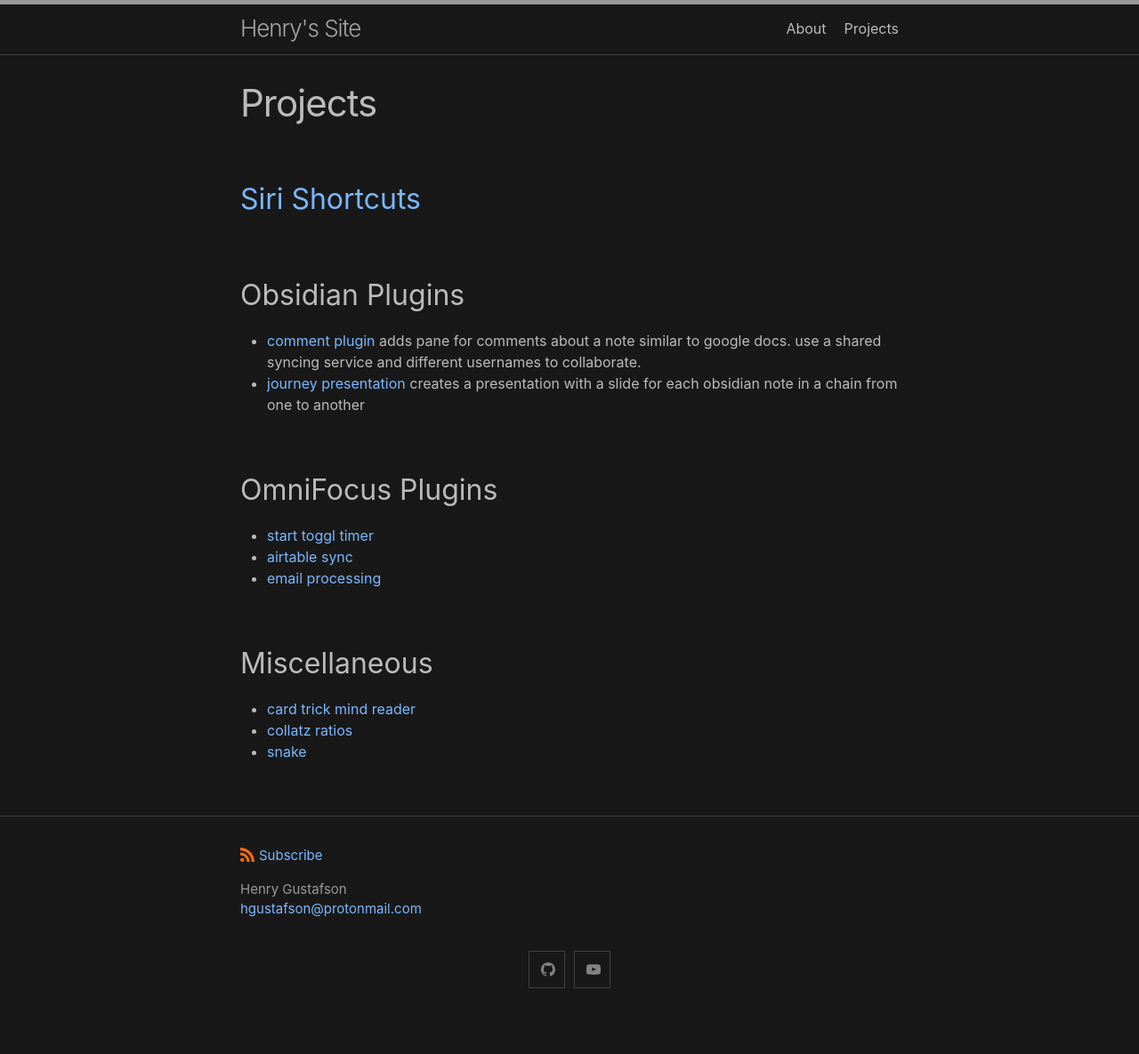
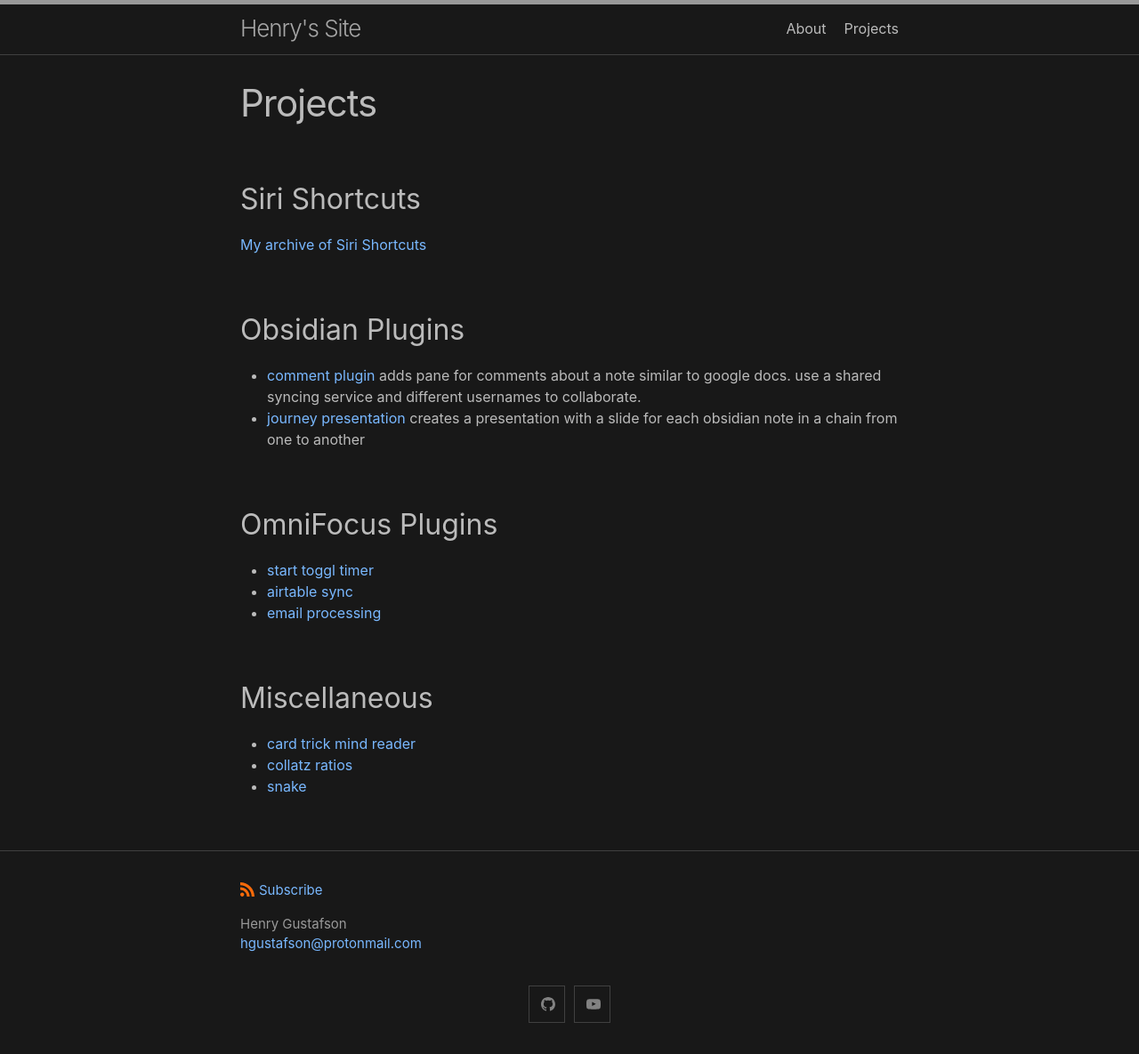
Before and after one commit to lizard-heart/lizard-heart.github.io, a Jekyll site: the page built from projects.markdown, in a window 1280 px wide. Shown: the whole page at 89% size. Built offline with Jekyll 4.4.1, drawn with Linux system fonts in a browser that asks for light colours; before the commit the page ends 1146 px from its top, so only the background shows below that.

Commit message:
Fix link to siri shortcuts

```diff
--- a/projects.markdown
+++ b/projects.markdown
@@ -3,7 +3,8 @@
 title: Projects
 permalink: /projects/
 ---
-## [Siri Shortcuts](https://lizard-heart.github.io/shortcuts/)
+## Siri Shortcuts
+[My archive of Siri Shortcuts](https://lizard-heart.github.io/shortcuts/)
 
 ## Obsidian Plugins
 - [comment plugin](https://github.com/lizard-heart/comment-plugin-obsidian)
```
